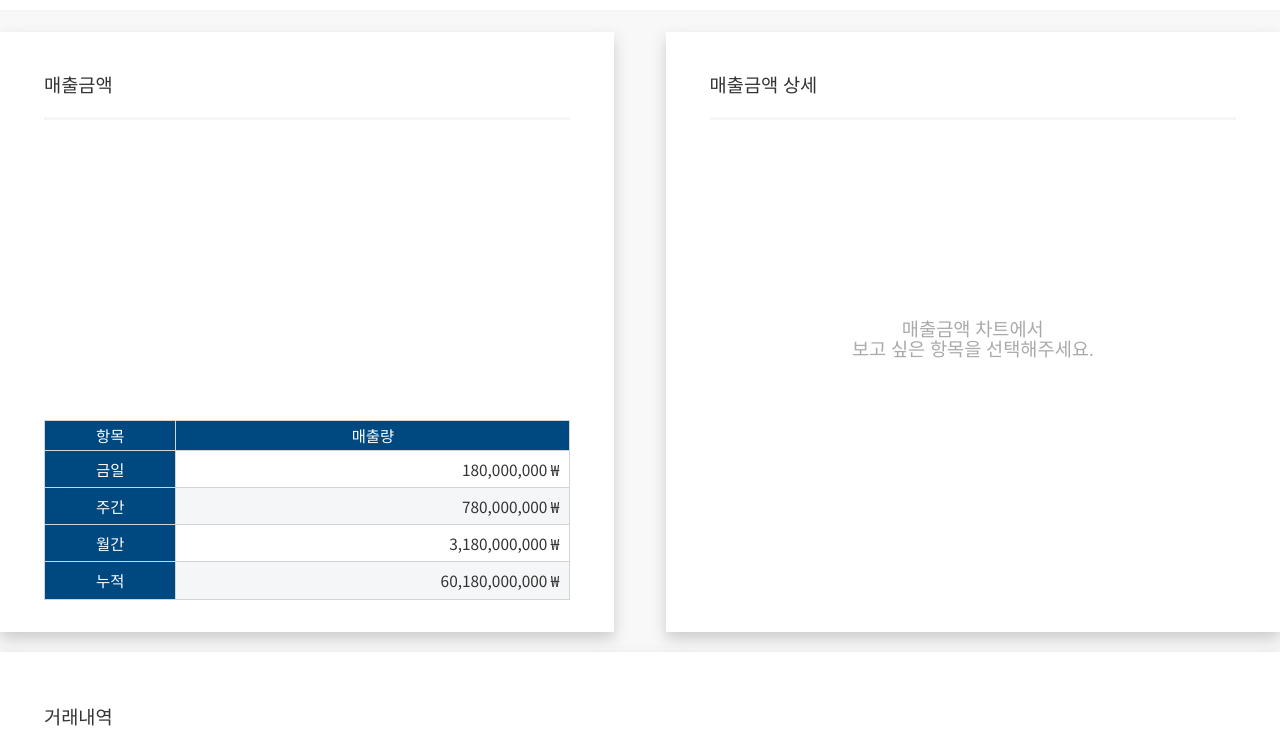
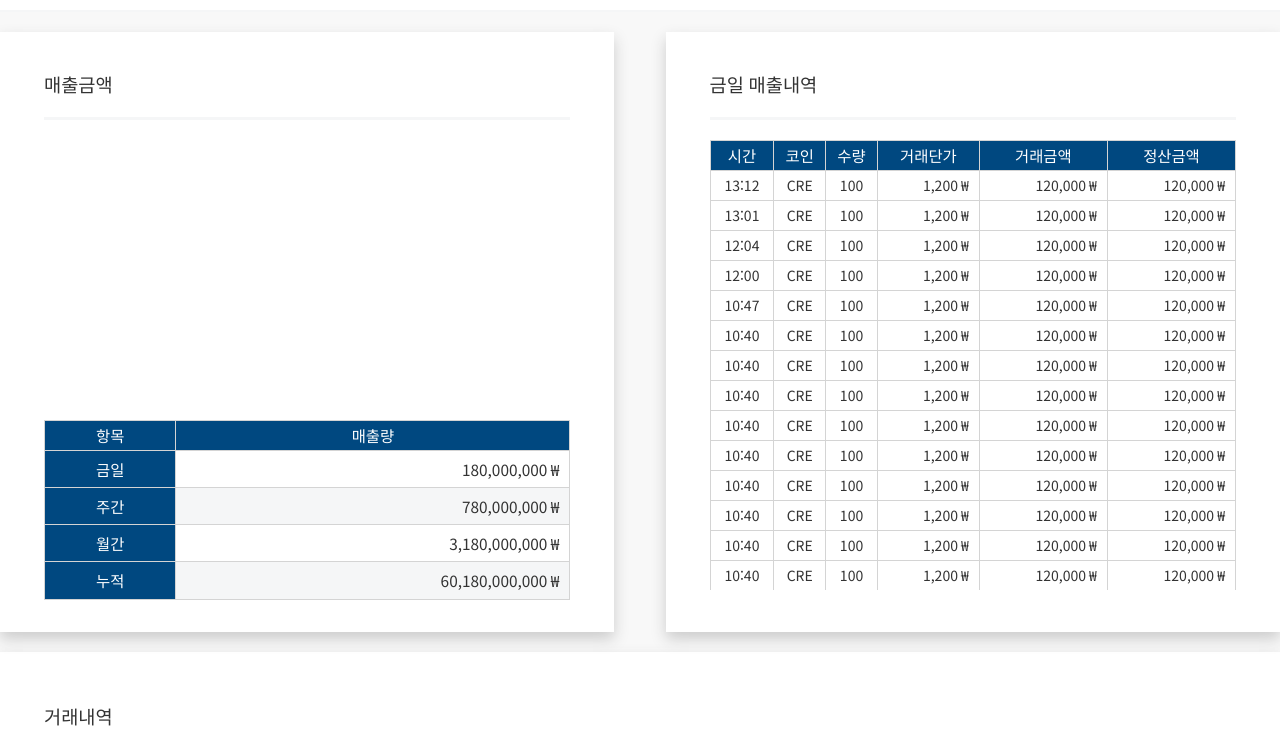
Before and after one commit to haulpark/Core_EX_Agent, a plain HTML site: page html/main/main.html in a window 1280 px wide. Shown: the part 68-800 px from the top of the page. Drawn offline with Linux system fonts and the light colour scheme; a script that the page names is missing; a web font is replaced by a local one.

Commit message:
매출 상세 -> 금일 매출내역 표로 수정

```diff
--- a/css/src/main/main.css
+++ b/css/src/main/main.css
@@ -110,7 +110,7 @@ h2{font-family:paybooc-B; font-size:14pt;}
     #data > thead > tr > td:nth-child(1){width:25%;}
     #data > thead > tr > td:nth-child(2){width:75%;}
 
-    .td_1{background-color: #f5f6f7; }
+    .td_1{background-color: #f5f6f7;}
 
   /* -------------- #detailBox:right -------------- */
   .detailBox{float:right;}
@@ -120,6 +120,21 @@ h2{font-family:paybooc-B; font-size:14pt;}
       text-align: center;
       font-family: payBooc-M; font-weight:normal;
       margin-top: 200px; font-size:14pt; color:#aaa;}
+
+    .detail_content{
+      width:100%; height:450px; overflow-y:scroll;}
+
+    .detail_content > table {width:100%; height:auto;}
+
+    .detail_content > table > thead > tr > th{
+      height:30px;
+    }
+
+    .detail_content > table > tbody > tr > td{
+      height:30px; border:1px solid #d4d4d4; text-align: center;
+    }
+
+    .detail_content > table > tbody > tr > td.text_right {text-align: right; padding-right:10px;}
 
 
  /* ===================== #infoBox ======================== */
--- a/html/main/main.html
+++ b/html/main/main.html
@@ -79,11 +79,11 @@
   <!-- =-=-=-=-=-=-=-=-=-=-= section#viewBox =-=-=-=-=-=-=-=-=-=-= -->
   <div id="viewBox">
     <div class="amountBox view_content">
-      <!-- ========= 해당 Box 타이틀 ========= -->
+      <!-- ========= 해당 Box 타이틀 : 매출 금액 ========= -->
       <h2>매출금액</h2>
       <div class="title_line"></div>
 
-      <!-- ========= 해당 Box 내용 ========== -->
+      <!-- ========= 해당 Box 내용 : 매출 금액 상세 ========== -->
       <div class="amount_content">
         <div id="graph" width="100%"></div>
 
@@ -121,13 +121,162 @@
     </div>
 
     <div class="detailBox view_content">
-      <!-- ========= 해당 Box 타이틀 ========= -->
-      <h2>매출금액 상세</h2>
+      <!-- ========= 해당 Box 타이틀 : 금일 매출내역 ========= -->
+      <h2>금일 매출내역</h2>
       <div class="title_line"></div>
 
-      <!-- ========= 해당 Box 내용 ========== -->
+      <!-- ========= 해당 Box 내용 : 금일 매출 내역 상세 ========== -->
       <div class="detail_content">
-        <h3>매출금액 차트에서<br />보고 싶은 항목을 선택해주세요.</h3>
+        <table>
+          <thead>
+            <tr>
+              <th>시간</th>
+              <th>코인</th>
+              <th>수량</th>
+              <th>거래단가</th>
+              <th>거래금액</th>
+              <th>정산금액</th>
+            </tr>
+          </thead>
+
+          <tbody>
+            <tr>
+              <td>13:12</td>
+              <td>CRE</td>
+              <td>100</td>
+              <td class="text_right">1,200 ₩</td>
+              <td class="text_right">120,000 ₩</td>
+              <td class="text_right">120,000 ₩</td>
+            </tr>
+
+            <!-- overflow-x:scroll; (자를 부분) -->
+            <tr>
+              <td>13:01</td>
+              <td>CRE</td>
+              <td>100</td>
+              <td class="text_right">1,200 ₩</td>
+              <td class="text_right">120,000 ₩</td>
+              <td class="text_right">120,000 ₩</td>
+            </tr>
+
+            <tr>
+              <td>12:04</td>
+              <td>CRE</td>
+              <td>100</td>
+              <td class="text_right">1,200 ₩</td>
+              <td class="text_right">120,000 ₩</td>
+              <td class="text_right">120,000 ₩</td>
+            </tr>
+
+            <tr>
+              <td>12:00</td>
+              <td>CRE</td>
+              <td>100</td>
+              <td class="text_right">1,200 ₩</td>
+              <td class="text_right">120,000 ₩</td>
+              <td class="text_right">120,000 ₩</td>
+            </tr>
+
+            <tr>
+              <td>10:47</td>
+              <td>CRE</td>
+              <td>100</td>
+              <td class="text_right">1,200 ₩</td>
+              <td class="text_right">120,000 ₩</td>
+              <td class="text_right">120,000 ₩</td>
+            </tr>
+
+            <tr>
+              <td>10:40</td>
+              <td>CRE</td>
+              <td>100</td>
+              <td class="text_right">1,200 ₩</td>
+              <td class="text_right">120,000 ₩</td>
+              <td class="text_right">120,000 ₩</td>
+            </tr>
+
+            <tr>
+              <td>10:40</td>
+              <td>CRE</td>
+              <td>100</td>
+              <td class="text_right">1,200 ₩</td>
+              <td class="text_right">120,000 ₩</td>
+              <td class="text_right">120,000 ₩</td>
+            </tr>
+
+            <tr>
+              <td>10:40</td>
+              <td>CRE</td>
+              <td>100</td>
+              <td class="text_right">1,200 ₩</td>
+              <td class="text_right">120,000 ₩</td>
+              <td class="text_right">120,000 ₩</td>
+            </tr>
+
+            <tr>
+              <td>10:40</td>
+              <td>CRE</td>
+              <td>100</td>
+              <td class="text_right">1,200 ₩</td>
+              <td class="text_right">120,000 ₩</td>
+              <td class="text_right">120,000 ₩</td>
+            </tr>
+
+            <tr>
+              <td>10:40</td>
+              <td>CRE</td>
+              <td>100</td>
+              <td class="text_right">1,200 ₩</td>
+              <td class="text_right">120,000 ₩</td>
+              <td class="text_right">120,000 ₩</td>
+            </tr>
+
+            <tr>
+              <td>10:40</td>
+              <td>CRE</td>
+              <td>100</td>
+              <td class="text_right">1,200 ₩</td>
+              <td class="text_right">120,000 ₩</td>
+              <td class="text_right">120,000 ₩</td>
+            </tr>
+
+            <tr>
+              <td>10:40</td>
+              <td>CRE</td>
+              <td>100</td>
+              <td class="text_right">1,200 ₩</td>
+              <td class="text_right">120,000 ₩</td>
+              <td class="text_right">120,000 ₩</td>
+            </tr>
+
+            <tr>
+              <td>10:40</td>
+              <td>CRE</td>
+              <td>100</td>
+              <td class="text_right">1,200 ₩</td>
+              <td class="text_right">120,000 ₩</td>
+              <td class="text_right">120,000 ₩</td>
+            </tr>
+
+            <tr>
+              <td>10:40</td>
+              <td>CRE</td>
+              <td>100</td>
+              <td class="text_right">1,200 ₩</td>
+              <td class="text_right">120,000 ₩</td>
+              <td class="text_right">120,000 ₩</td>
+            </tr>
+
+            <tr>
+              <td>10:40</td>
+              <td>CRE</td>
+              <td>100</td>
+              <td class="text_right">1,200 ₩</td>
+              <td class="text_right">120,000 ₩</td>
+              <td class="text_right">120,000 ₩</td>
+            </tr>
+          </tbody>
+        </table>
       </div>
     </div>
   </div>
```
